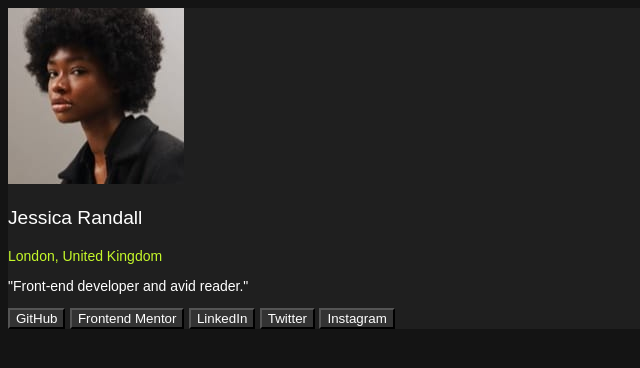
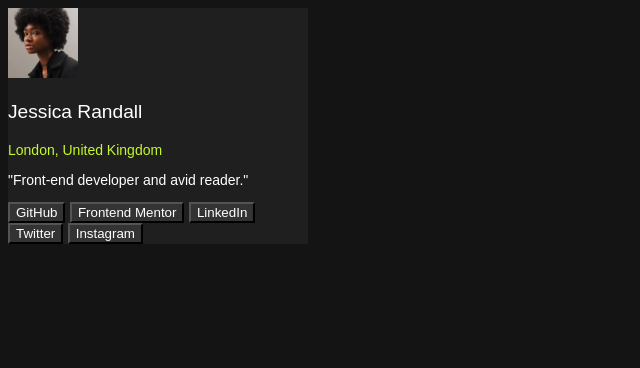
Before and after one commit to hastigholami/social-links-profile, a plain HTML site: page index.html in a window 1280 px wide. Shown: the whole page, without its empty margins (0-640 px from the left). Drawn offline with Linux system fonts and the light colour scheme.

Commit message:
updated width and height in style file

```diff
--- a/style.css
+++ b/style.css
@@ -15,13 +15,18 @@ button {
 
 .profile-preview {
     background-color: hsl(0, 0%, 12%);
+    width: 300px;
 }
 
 .thumbnail {}
 
-.profile-pic {}
+.profile-pic {
+    width: 70px;
+    height: 70px;
+}
 
-.info {}
+.info {
+}
 
 .authur {
     font-size: larger;
```
